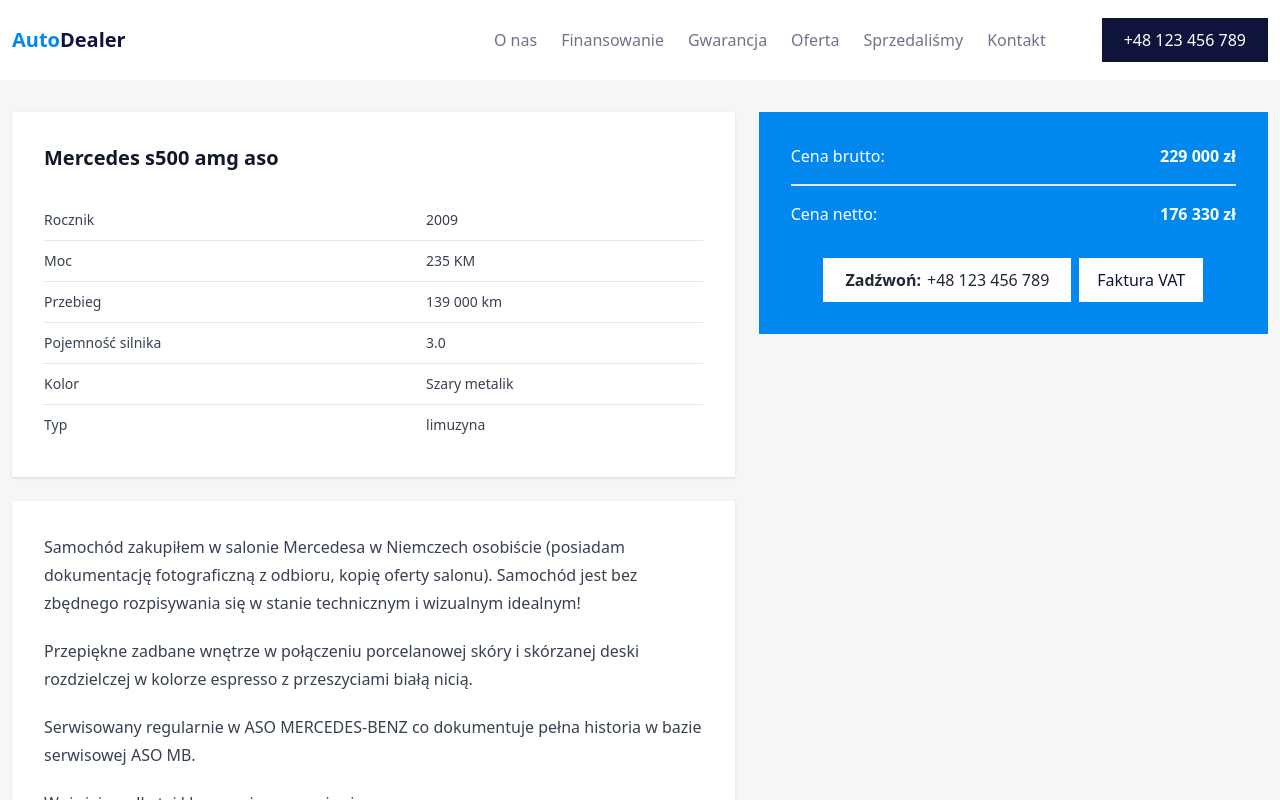
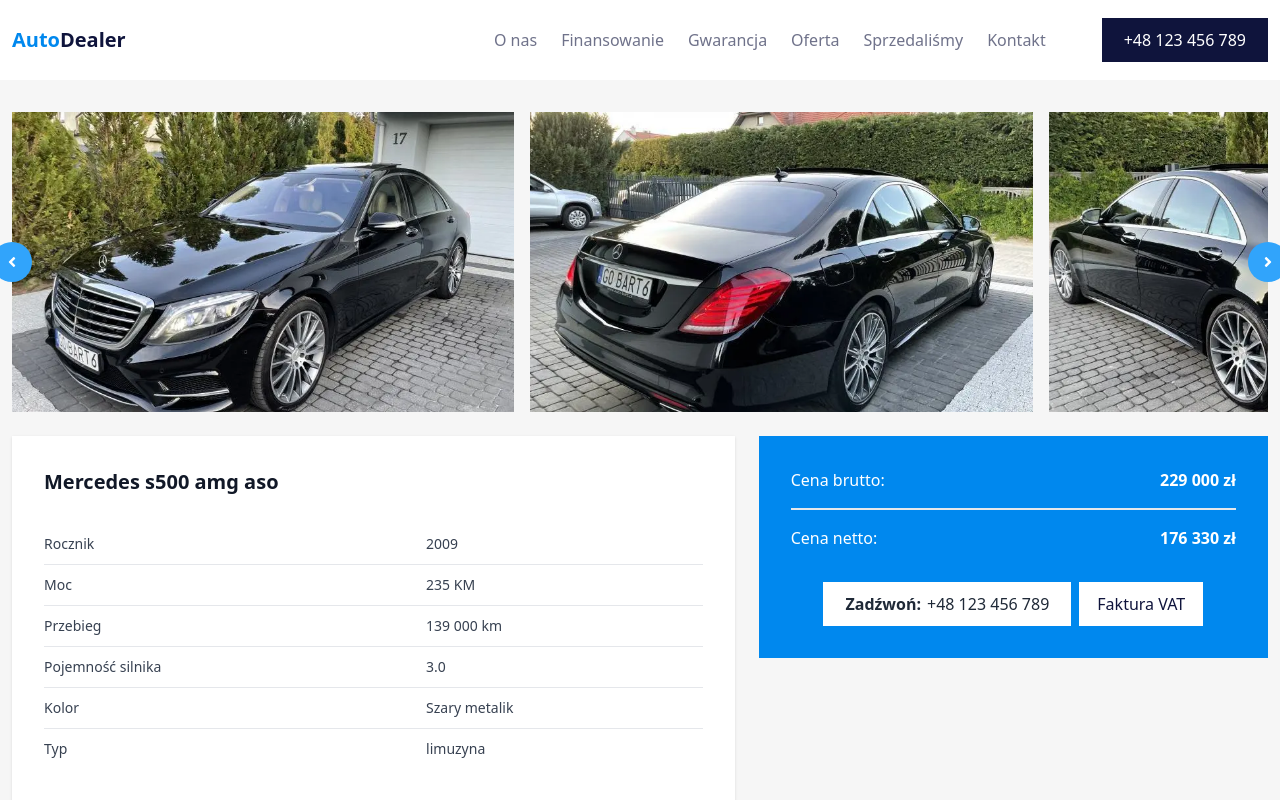
Before and after one commit to grzegorzpokorski/autodealer, a Next.js app: page /oferta/0 in a window 1280 px wide. Shown: the top 800 px of the page. Built offline with nearby package versions, Linux system fonts and the light colour scheme.

Commit message:
feat: add sketch of slider

```diff
--- /dev/null
+++ b/src/components/molecules/Slider/Slider.tsx
@@ -0,0 +1,54 @@
+import Image from "next/image";
+import { FaAngleLeft } from "react-icons/fa";
+import { twMerge } from "tailwind-merge";
+
+type Props = {
+  images: {
+    src: string;
+    width: number;
+    height: number;
+    alt: string;
+  }[];
+};
+
+export const Slider = ({ images }: Props) => {
+  return (
+    <div className="relative">
+      <ul className="overflow-x-scroll flex flex-row gap-4 scroll-smooth snap-mandatory snap-x">
+        {images.map((image) => (
+          <li
+            key={image.src}
+            className="min-w-[100%] md:min-w-[40%] min-h-[300px] bg-blue-500 h-64 flex flex-col items-center justify-center text-white font-bold text-2xl overflow-hidden object-cover object-center snap-x snap-start"
+            data-role="slide"
+          >
+            <Image
+              src={image.src}
+              alt={image.alt}
+              width={image.width}
+              height={image.height}
+              className="scale-105"
+            />
+          </li>
+        ))}
+      </ul>
+      <button
+        className={twMerge(
+          "w-10 h-10 bg-primary hover:bg-primary-dark focus:bg-primary-dark text-white flex flex-col items-center justify-center rounded-full transition-colors",
+          "absolute top-1/2 -translate-y-1/2 left-4 md:-left-5",
+        )}
+      >
+        <FaAngleLeft />
+        <span className="sr-only">poprzednie zdjęcie</span>
+      </button>
+      <button
+        className={twMerge(
+          "w-10 h-10 bg-primary hover:bg-primary-dark focus:bg-primary-dark text-white flex flex-col items-center justify-center rounded-full transition-colors",
+          "absolute top-1/2 -translate-y-1/2 right-4 md:-right-5",
+        )}
+      >
+        <FaAngleLeft className="rotate-180" />
+        <span className="sr-only">następne zdjęcie</span>
+      </button>
+    </div>
+  );
+};
--- a/src/components/templates/SinglePage/SinglePage.tsx
+++ b/src/components/templates/SinglePage/SinglePage.tsx
@@ -2,6 +2,7 @@
 import { Heading } from "@/components/atoms/Heading/Heading";
 import { Link } from "@/components/atoms/Link/Link";
 import { Main } from "@/components/molecules/Main/Main";
+import { Slider } from "@/components/molecules/Slider/Slider";
 import { formatCurrency } from "@/utils/formatCurrency";
 import { twMerge } from "tailwind-merge";
 
@@ -22,6 +23,12 @@
     }[];
     price: number;
     link: string;
+    gallery: {
+      src: string;
+      width: number;
+      height: number;
+      alt: string;
+    }[];
   };
 };
 
@@ -31,6 +38,9 @@
       <Main>
         <Container>
           <article className="grid grid-cols-12 gap-3 md:gap-6 py-8">
+            <div className="col-span-12">
+              <Slider images={offer.gallery} />
+            </div>
             <div className="col-span-12 md:col-span-7 flex flex-col gap-3 md:gap-6 order-2 md:order-1">
               <header
                 className="p-8 bg-white shadow prose max-w-none"
--- a/src/data/offers.json
+++ b/src/data/offers.json
@@ -18,7 +18,75 @@
       { "label": "Typ", "value": "limuzyna" }
     ],
     "price": 229000,
-    "link": "/oferta/0"
+    "link": "/oferta/0",
+    "gallery": [
+      {
+        "src": "/offer/0/1.webp",
+        "width": 800,
+        "height": 600,
+        "alt": "Mercedes s500 amg aso"
+      },
+      {
+        "src": "/offer/0/2.webp",
+        "width": 800,
+        "height": 600,
+        "alt": "Mercedes s500 amg aso"
+      },
+      {
+        "src": "/offer/0/3.webp",
+        "width": 800,
+        "height": 600,
+        "alt": "Mercedes s500 amg aso"
+      },
+      {
+        "src": "/offer/0/4.webp",
+        "width": 800,
+        "height": 600,
+        "alt": "Mercedes s500 amg aso"
+      },
+      {
+        "src": "/offer/0/5.webp",
+        "width": 800,
+        "height": 600,
+        "alt": "Mercedes s500 amg aso"
+      },
+      {
+        "src": "/offer/0/6.webp",
+        "width": 800,
+        "height": 600,
+        "alt": "Mercedes s500 amg aso"
+      },
+      {
+        "src": "/offer/0/7.webp",
+        "width": 800,
+        "height": 600,
+        "alt": "Mercedes s500 amg aso"
+      },
+      {
+        "src": "/offer/0/8.webp",
+        "width": 800,
+        "height": 600,
+        "alt": "Mercedes s500 amg aso"
+      },
+      {
+        "src": "/offer/0/9.webp",
+        "width": 800,
+        "height": 600,
+        "alt": "Mercedes s500 amg aso"
+      },
+      {
+        "src": "/offer/0/10.webp",
+        "width": 800,
+        "height": 600,
+        "alt": "Mercedes s500 amg aso"
+      },
+      {
+        "src": "/offer/0/11.webp",
+        "width": 800,
+        "height": 600,
+        "alt": "Mercedes s500 amg aso"
+      }
+    ]
   },
   {
     "id": "1",
@@ -39,7 +107,75 @@
       { "label": "Typ", "value": "limuzyna" }
     ],
     "price": 56400,
-    "link": "/oferta/1"
+    "link": "/oferta/1",
+    "gallery": [
+      {
+        "src": "/offer/0/1.webp",
+        "width": 800,
+        "height": 600,
+        "alt": "Mercedes s500 amg aso"
+      },
+      {
+        "src": "/offer/0/2.webp",
+        "width": 800,
+        "height": 600,
+        "alt": "Mercedes s500 amg aso"
+      },
+      {
+        "src": "/offer/0/3.webp",
+        "width": 800,
+        "height": 600,
+        "alt": "Mercedes s500 amg aso"
+      },
+      {
+        "src": "/offer/0/4.webp",
+        "width": 800,
+        "height": 600,
+        "alt": "Mercedes s500 amg aso"
+      },
+      {
+        "src": "/offer/0/5.webp",
+        "width": 800,
+        "height": 600,
+        "alt": "Mercedes s500 amg aso"
+      },
+      {
+        "src": "/offer/0/6.webp",
+        "width": 800,
+        "height": 600,
+        "alt": "Mercedes s500 amg aso"
+      },
+      {
+        "src": "/offer/0/7.webp",
+        "width": 800,
+        "height": 600,
+        "alt": "Mercedes s500 amg aso"
+      },
+      {
+        "src": "/offer/0/8.webp",
+        "width": 800,
+        "height": 600,
+        "alt": "Mercedes s500 amg aso"
+      },
+      {
+        "src": "/offer/0/9.webp",
+        "width": 800,
+        "height": 600,
+        "alt": "Mercedes s500 amg aso"
+      },
+      {
+        "src": "/offer/0/10.webp",
+        "width": 800,
+        "height": 600,
+        "alt": "Mercedes s500 amg aso"
+      },
+      {
+        "src": "/offer/0/11.webp",
+        "width": 800,
+        "height": 600,
+        "alt": "Mercedes s500 amg aso"
+      }
+    ]
   },
   {
     "id": "2",
@@ -60,6 +196,74 @@
       { "label": "Typ", "value": "limuzyna" }
     ],
     "price": 419000,
-    "link": "/oferta/2"
+    "link": "/oferta/2",
+    "gallery": [
+      {
+        "src": "/offer/0/1.webp",
+        "width": 800,
+        "height": 600,
+        "alt": "Mercedes s500 amg aso"
+      },
+      {
+        "src": "/offer/0/2.webp",
+        "width": 800,
+        "height": 600,
+        "alt": "Mercedes s500 amg aso"
+      },
+      {
+        "src": "/offer/0/3.webp",
+        "width": 800,
+        "height": 600,
+        "alt": "Mercedes s500 amg aso"
+      },
+      {
+        "src": "/offer/0/4.webp",
+        "width": 800,
+        "height": 600,
+        "alt": "Mercedes s500 amg aso"
+      },
+      {
+        "src": "/offer/0/5.webp",
+        "width": 800,
+        "height": 600,
+        "alt": "Mercedes s500 amg aso"
+      },
+      {
+        "src": "/offer/0/6.webp",
+        "width": 800,
+        "height": 600,
+        "alt": "Mercedes s500 amg aso"
+      },
+      {
+        "src": "/offer/0/7.webp",
+        "width": 800,
+        "height": 600,
+        "alt": "Mercedes s500 amg aso"
+      },
+      {
+        "src": "/offer/0/8.webp",
+        "width": 800,
+        "height": 600,
+        "alt": "Mercedes s500 amg aso"
+      },
+      {
+        "src": "/offer/0/9.webp",
+        "width": 800,
+        "height": 600,
+        "alt": "Mercedes s500 amg aso"
+      },
+      {
+        "src": "/offer/0/10.webp",
+        "width": 800,
+        "height": 600,
+        "alt": "Mercedes s500 amg aso"
+      },
+      {
+        "src": "/offer/0/11.webp",
+        "width": 800,
+        "height": 600,
+        "alt": "Mercedes s500 amg aso"
+      }
+    ]
   }
 ]
```
